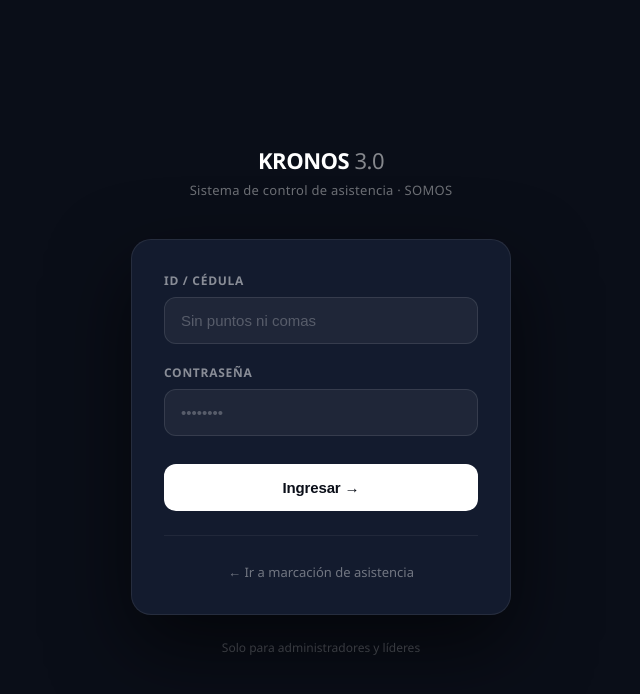
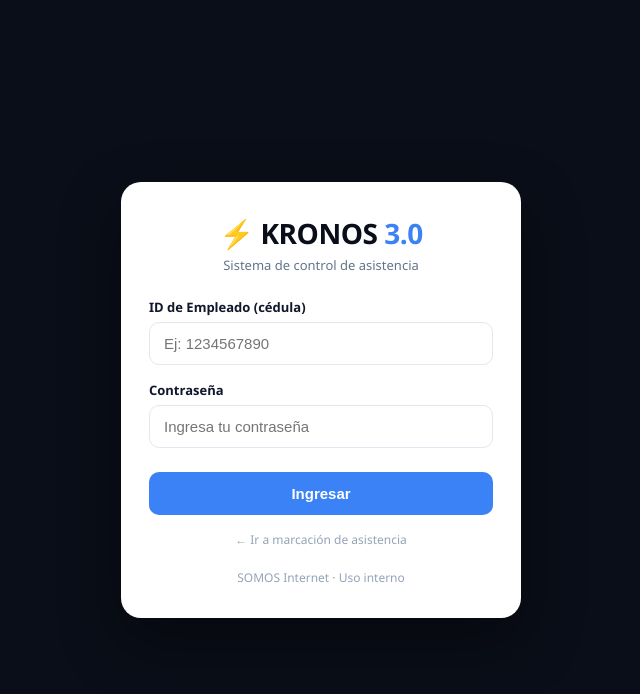
Before and after one commit to nicolasbrown03/KRONOS, a website: page public/login.html in a window 1280 px wide. Shown: the whole page, without its empty margins (319-959 px from the left). Drawn offline with Linux system fonts and the light colour scheme.

Commit message:
Add files via upload

```diff
--- a/public/login.html
+++ b/public/login.html
@@ -3,64 +3,52 @@
 <head>
 <meta charset="UTF-8">
 <meta name="viewport" content="width=device-width, initial-scale=1">
-<title>KRONOS 3.0 — Acceso</title>
+<title>KRONOS 3.0 — Ingresar</title>
 <style>
 *{box-sizing:border-box;margin:0;padding:0}
 body{min-height:100vh;display:flex;align-items:center;justify-content:center;
-  background:#0a0e18;font-family:'Segoe UI',system-ui,sans-serif;padding:16px}
-.wrap{width:100%;max-width:380px}
-.brand{text-align:center;margin-bottom:40px}
-.brand-name{font-size:22px;font-weight:900;color:#fff;letter-spacing:-.5px}
-.brand-name span{color:#fff;opacity:.5;font-weight:400}
-.brand-sub{font-size:13px;color:rgba(255,255,255,.4);margin-top:6px;letter-spacing:.02em}
-.card{background:#131b2e;border:1px solid rgba(255,255,255,.08);border-radius:20px;
-  padding:32px;box-shadow:0 32px 80px rgba(0,0,0,.6)}
-.field{margin-bottom:20px}
-.field label{display:block;font-size:12px;font-weight:700;color:rgba(255,255,255,.5);
-  margin-bottom:8px;letter-spacing:.06em;text-transform:uppercase}
-.field input{width:100%;padding:14px 16px;border:1px solid rgba(255,255,255,.1);
-  border-radius:12px;background:rgba(255,255,255,.05);color:#fff;font-size:15px;
-  outline:none;transition:border .15s,background .15s}
-.field input::placeholder{color:rgba(255,255,255,.25)}
-.field input:focus{border-color:rgba(255,255,255,.3);background:rgba(255,255,255,.08)}
-.btn{width:100%;padding:15px;background:#fff;color:#0a0e18;border:none;
-  border-radius:12px;font-size:15px;font-weight:800;cursor:pointer;
-  margin-top:8px;letter-spacing:-.01em;transition:opacity .15s,transform .08s}
-.btn:hover{opacity:.9}
-.btn:active{transform:scale(.98)}
-.btn:disabled{opacity:.4;cursor:not-allowed}
-.alert{padding:12px 14px;border-radius:10px;font-size:13px;font-weight:600;
-  margin-bottom:16px;display:none;background:rgba(239,68,68,.15);
-  border:1px solid rgba(239,68,68,.3);color:#fca5a5}
-.footer{text-align:center;margin-top:24px;font-size:12px;color:rgba(255,255,255,.2)}
-.divider{border:none;border-top:1px solid rgba(255,255,255,.06);margin:24px 0}
-.link-mark{text-align:center;margin-top:16px}
-.link-mark a{font-size:13px;color:rgba(255,255,255,.4);text-decoration:none;
-  transition:color .15s}
-.link-mark a:hover{color:rgba(255,255,255,.8)}
+  background:#0a0e18;font-family:'Segoe UI',Arial,sans-serif;padding:16px}
+.card{background:#fff;border-radius:20px;padding:32px 28px;width:100%;max-width:400px;
+  box-shadow:0 24px 60px rgba(0,0,0,.4)}
+.logo{text-align:center;margin-bottom:24px}
+.logo h1{font-size:28px;font-weight:800;color:#0a0e18;letter-spacing:-.5px}
+.logo span{color:#3b82f6}
+.logo p{font-size:13px;color:#64748b;margin-top:4px}
+.field{margin-bottom:16px}
+.field label{display:block;font-size:13px;font-weight:700;color:#0f172a;margin-bottom:6px}
+.field input{width:100%;padding:12px 14px;border:1.5px solid #e2e8f0;border-radius:10px;
+  font-size:15px;outline:none;transition:border .15s}
+.field input:focus{border-color:#3b82f6;box-shadow:0 0 0 3px rgba(59,130,246,.12)}
+.btn{width:100%;padding:13px;background:#3b82f6;color:#fff;border:none;border-radius:10px;
+  font-size:15px;font-weight:700;cursor:pointer;margin-top:8px;transition:background .15s}
+.btn:hover{background:#2563eb}
+.btn:disabled{opacity:.6;cursor:not-allowed}
+.alert{padding:10px 14px;border-radius:8px;font-size:13px;font-weight:600;margin-bottom:14px;display:none}
+.alert.error{background:#fff1f2;border:1px solid #fecdd3;color:#9f1239}
+.footer{text-align:center;margin-top:20px;font-size:12px;color:#94a3b8}
+.link-mark{text-align:center;margin-top:12px}
+.link-mark a{font-size:12px;color:#94a3b8;text-decoration:none}
+.link-mark a:hover{color:#64748b}
 </style>
 </head>
 <body>
-<div class="wrap">
-  <div class="brand">
-    <div class="brand-name">KRONOS <span>3.0</span></div>
-    <div class="brand-sub">Sistema de control de asistencia · SOMOS</div>
+<div class="card">
+  <div class="logo">
+    <h1>⚡ KRONOS <span>3.0</span></h1>
+    <p>Sistema de control de asistencia</p>
   </div>
-  <div class="card">
-    <div class="alert" id="alertEl"></div>
-    <div class="field">
-      <label>ID / Cédula</label>
-      <input id="empId" type="text" placeholder="Sin puntos ni comas" inputmode="numeric" autocomplete="username">
-    </div>
-    <div class="field">
-      <label>Contraseña</label>
-      <input id="pass" type="password" placeholder="••••••••" autocomplete="current-password">
-    </div>
-    <button class="btn" id="btnLogin" onclick="doLogin()">Ingresar →</button>
-    <hr class="divider">
-    <div class="link-mark"><a href="/mark.html">← Ir a marcación de asistencia</a></div>
+  <div class="alert error" id="alertEl"></div>
+  <div class="field">
+    <label>ID de Empleado (cédula)</label>
+    <input id="empId" type="text" placeholder="Ej: 1234567890" inputmode="numeric" autocomplete="username">
   </div>
-  <div class="footer">Solo para administradores y líderes</div>
+  <div class="field">
+    <label>Contraseña</label>
+    <input id="pass" type="password" placeholder="Ingresa tu contraseña" autocomplete="current-password">
+  </div>
+  <button class="btn" id="btnLogin" onclick="doLogin()">Ingresar</button>
+  <div class="link-mark"><a href="/mark.html">← Ir a marcación de asistencia</a></div>
+  <div class="footer">SOMOS Internet · Uso interno</div>
 </div>
 <script>
 const API='';
@@ -73,7 +61,7 @@
   const btn=document.getElementById('btnLogin');
   document.getElementById('alertEl').style.display='none';
   if(!empId||!pass){showErr('Ingresa tu ID y contraseña.');return;}
-  btn.disabled=true;btn.textContent='Verificando...';
+  btn.disabled=true;btn.textContent='Ingresando...';
   try{
     const res=await fetch(API+'/api/auth/login',{method:'POST',
       headers:{'Content-Type':'application/json'},
@@ -85,7 +73,7 @@
       window.location.href=['super_admin','admin','leader'].includes(data.user.role)?'/admin.html':'/mark.html';
     }else{showErr(data.message||'Credenciales incorrectas.');}
   }catch(e){showErr('Error de conexión.');}
-  btn.disabled=false;btn.textContent='Ingresar →';
+  btn.disabled=false;btn.textContent='Ingresar';
 }
 const tok=localStorage.getItem('kr_token');
 if(tok){const u=JSON.parse(localStorage.getItem('kr_user')||'{}');
```
Also changed, not shown: public/admin.html (+31 -37 lines).
